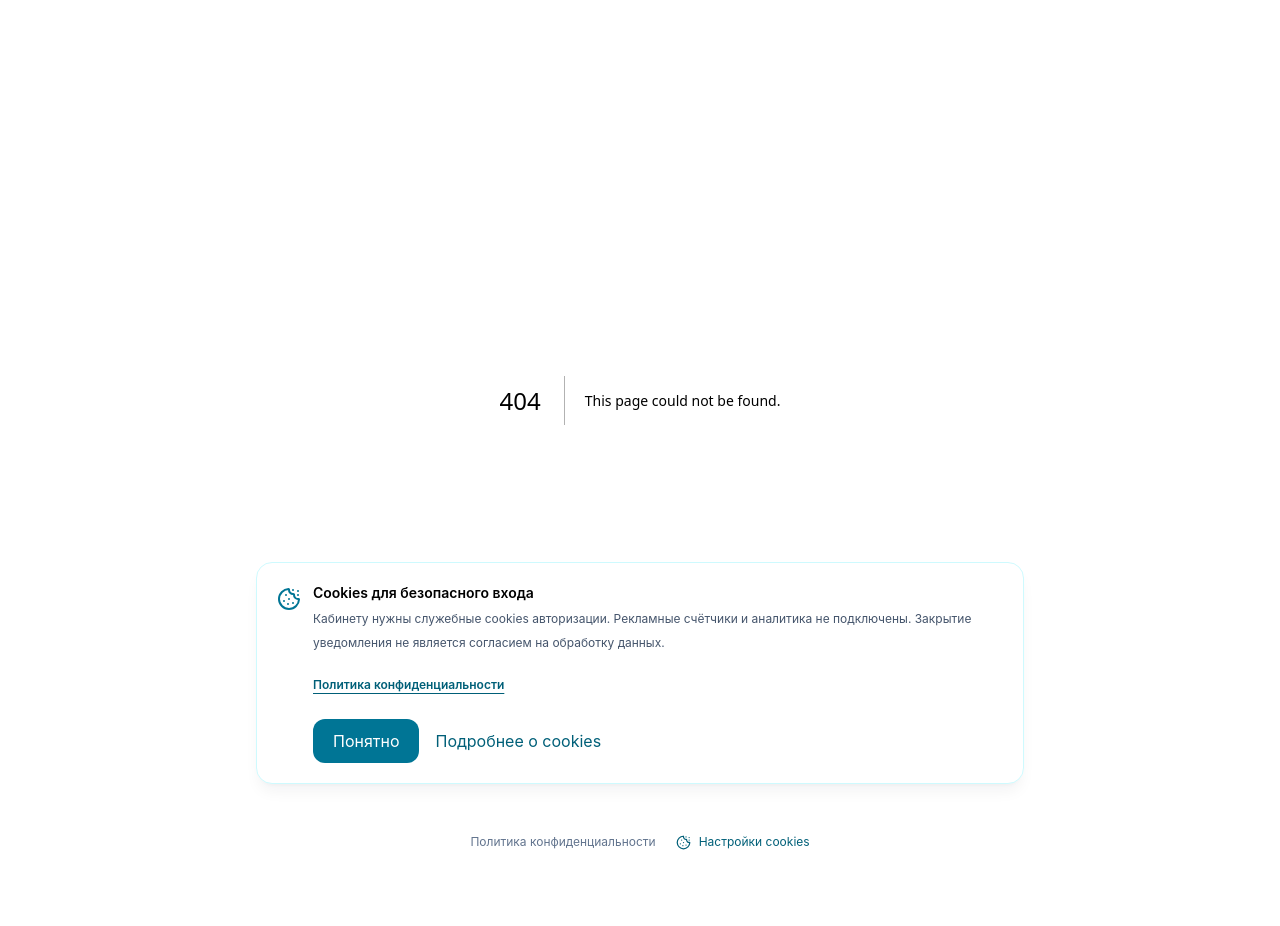
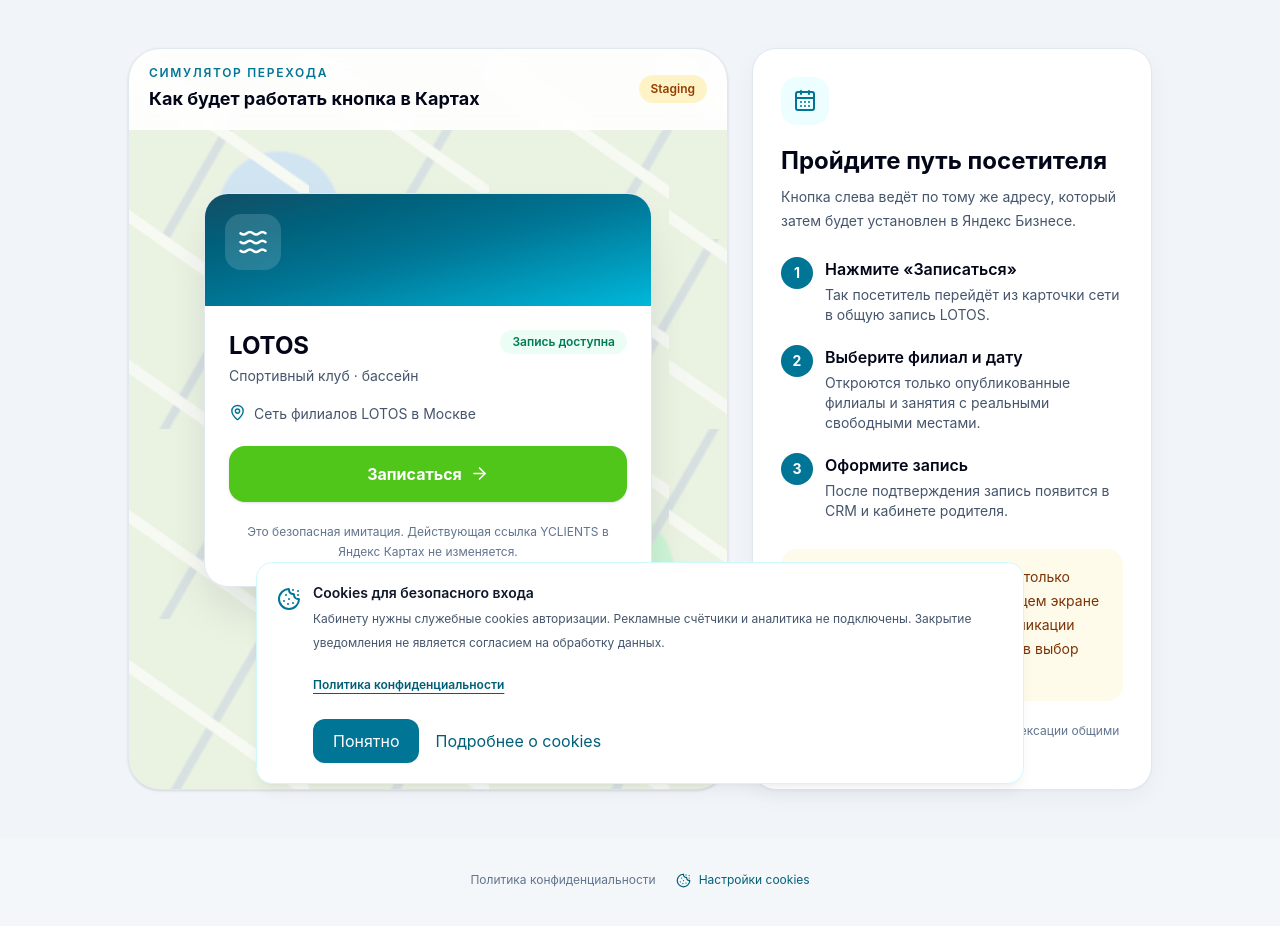
Before and after one commit to YuryKhayrullin/lotos_parent, a Next.js app: page /yandex-preview in a window 1280 px wide. Before the commit this address had no page. Shown: the top 926 px of the page. Built offline with nearby package versions, Linux system fonts and the light colour scheme.

Commit message:
Add Yandex booking transition preview

```diff
--- /dev/null
+++ b/app/yandex-preview/page.tsx
@@ -0,0 +1,126 @@
+import type { Metadata } from 'next'
+import Link from 'next/link'
+import { ArrowRight, CalendarDays, MapPin, ShieldCheck, Waves } from 'lucide-react'
+
+export const metadata: Metadata = {
+  title: 'Демонстрация перехода из Яндекс Карт — LOTOS',
+  description: 'Безопасный staging-предпросмотр публичной записи LOTOS',
+}
+
+const steps = [
+  ['1', 'Нажмите «Записаться»', 'Так посетитель перейдёт из карточки сети в общую запись LOTOS.'],
+  [
+    '2',
+    'Выберите филиал и дату',
+    'Откроются только опубликованные филиалы и занятия с реальными свободными местами.',
+  ],
+  ['3', 'Оформите запись', 'После подтверждения запись появится в CRM и кабинете родителя.'],
+]
+
+export default function YandexPreviewPage() {
+  return (
+    <main className="min-h-dvh bg-slate-100 px-4 py-8 sm:px-6 sm:py-12">
+      <div className="mx-auto grid max-w-5xl gap-6 lg:grid-cols-[minmax(0,1.2fr)_minmax(300px,.8fr)]">
+        <section
+          className="relative min-h-[600px] overflow-hidden rounded-[2rem] border border-slate-200 bg-[#eaf2e2] shadow-sm"
+          aria-label="Демонстрация карточки в картах"
+        >
+          <div
+            aria-hidden="true"
+            className="absolute inset-0 opacity-60"
+            style={{
+              backgroundImage:
+                'linear-gradient(35deg, transparent 45%, #fff 46%, #fff 50%, transparent 51%), linear-gradient(120deg, transparent 42%, #cbd5e1 43%, #cbd5e1 45%, transparent 46%), radial-gradient(circle at 25% 22%, #bfdbfe 0 8%, transparent 8.5%), radial-gradient(circle at 77% 72%, #bbf7d0 0 12%, transparent 12.5%)',
+              backgroundSize: '180px 150px, 220px 190px, 100% 100%, 100% 100%',
+            }}
+          />
+          <div className="relative flex min-h-[600px] flex-col">
+            <header className="flex items-center justify-between gap-3 border-b border-white/80 bg-white/90 px-5 py-4 backdrop-blur">
+              <div>
+                <p className="text-xs font-semibold uppercase tracking-[0.14em] text-cyan-700">
+                  Симулятор перехода
+                </p>
+                <h1 className="mt-1 text-lg font-bold text-slate-950">Как будет работать кнопка в Картах</h1>
+              </div>
+              <span className="rounded-full bg-amber-100 px-3 py-1.5 text-xs font-semibold text-amber-800">
+                Staging
+              </span>
+            </header>
+
+            <div className="flex flex-1 items-center justify-center p-4 sm:p-8">
+              <article className="w-full max-w-md overflow-hidden rounded-3xl border border-slate-200 bg-white shadow-2xl shadow-slate-900/15">
+                <div className="h-28 bg-gradient-to-br from-cyan-900 via-cyan-700 to-cyan-500 p-5 text-white">
+                  <div className="flex size-14 items-center justify-center rounded-2xl bg-white/15 backdrop-blur">
+                    <Waves aria-hidden="true" size={30} />
+                  </div>
+                </div>
+                <div className="space-y-5 p-5 sm:p-6">
+                  <div>
+                    <div className="flex items-start justify-between gap-4">
+                      <div>
+                        <h2 className="text-2xl font-bold text-slate-950">LOTOS</h2>
+                        <p className="mt-1 text-sm text-slate-600">Спортивный клуб · бассейн</p>
+                      </div>
+                      <span className="rounded-full bg-emerald-50 px-3 py-1 text-xs font-semibold text-emerald-700">
+                        Запись доступна
+                      </span>
+                    </div>
+                    <p className="mt-4 flex items-start gap-2 text-sm leading-6 text-slate-600">
+                      <MapPin aria-hidden="true" className="mt-0.5 shrink-0 text-cyan-700" size={17} />
+                      Сеть филиалов LOTOS в Москве
+                    </p>
+                  </div>
+
+                  <Link
+                    href="/select-city?source=yandex_maps"
+                    className="flex min-h-14 w-full items-center justify-center gap-2 rounded-2xl bg-[#50c51a] px-5 text-base font-bold text-white shadow-sm transition hover:bg-[#46b216] active:translate-y-px"
+                  >
+                    Записаться <ArrowRight aria-hidden="true" size={19} />
+                  </Link>
+
+                  <p className="text-center text-xs leading-5 text-slate-500">
+                    Это безопасная имитация. Действующая ссылка YCLIENTS в Яндекс Картах не изменяется.
+                  </p>
+                </div>
+              </article>
+            </div>
+          </div>
+        </section>
+
+        <aside className="portal-card h-fit p-5 sm:p-7">
+          <div className="flex size-12 items-center justify-center rounded-2xl bg-cyan-50 text-cyan-700">
+            <CalendarDays aria-hidden="true" size={24} />
+          </div>
+          <h2 className="mt-5 text-2xl font-bold text-slate-950">Пройдите путь посетителя</h2>
+          <p className="mt-2 text-sm leading-6 text-slate-600">
+            Кнопка слева ведёт по тому же адресу, который затем будет установлен в Яндекс Бизнесе.
+          </p>
+
+          <ol className="mt-6 space-y-5">
+            {steps.map(([number, title, description]) => (
+              <li key={number} className="flex gap-3">
+                <span className="flex size-8 shrink-0 items-center justify-center rounded-full bg-cyan-700 text-sm font-bold text-white">
+                  {number}
+                </span>
+                <div>
+                  <h3 className="font-semibold text-slate-950">{title}</h3>
+                  <p className="mt-1 text-sm leading-5 text-slate-600">{description}</p>
+                </div>
+              </li>
+            ))}
+          </ol>
+
+          <div className="mt-7 rounded-2xl bg-amber-50 p-4 text-sm leading-6 text-amber-900">
+            Сейчас для пилота опубликован только «Москвич», поэтому на следующем экране будет одна карточка.
+            После публикации других подготовленных филиалов выбор появится автоматически.
+          </div>
+
+          <p className="mt-5 flex items-start gap-2 text-xs leading-5 text-slate-500">
+            <ShieldCheck aria-hidden="true" className="mt-0.5 shrink-0 text-emerald-600" size={16} />
+            Страница закрыта от поисковой индексации общими настройками кабинета родителя.
+          </p>
+        </aside>
+      </div>
+    </main>
+  )
+}
```
